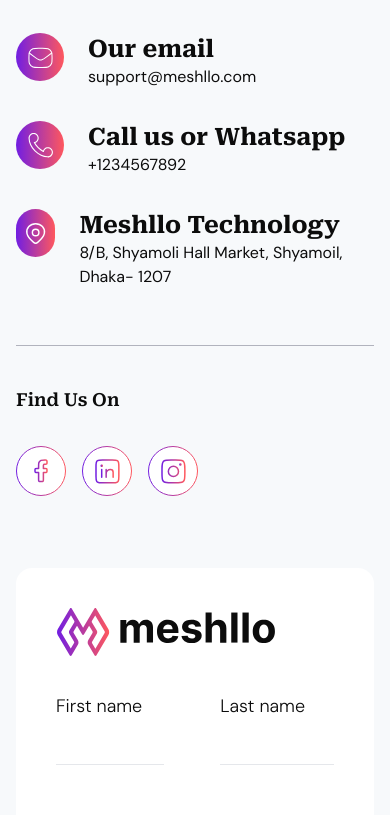
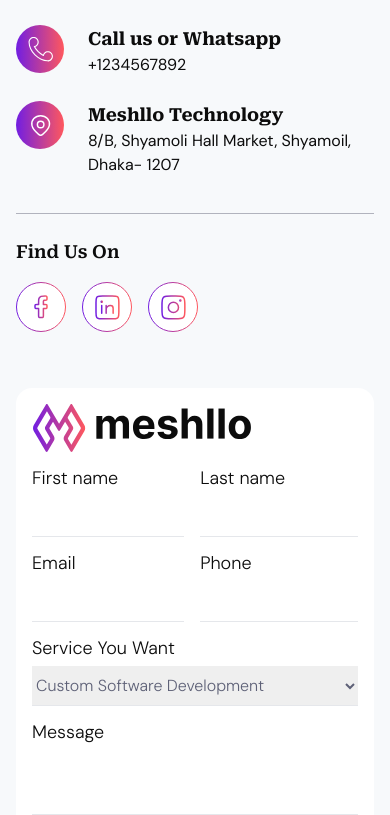
Before and after one commit to nazmuldipu/meshllo, a Next.js app: page / in a window 390 px wide. Shown: the part 9189-10004 px from the top of the page. Built offline with nearby package versions, Linux system fonts and the light colour scheme.

Commit message:
fix: padding adjusted for mobile

```diff
--- a/src/components/templates/contactUs.tsx
+++ b/src/components/templates/contactUs.tsx
@@ -35,7 +35,7 @@ const ContactUs = () => {
   return (
     <ContentWrapper
       background="bg-secondary text-main-text font-sans"
-      className=" py-28"
+      className="py-12 md:py-28"
     >
       <div className="grid lg:grid-cols-5 xl:grid-cols-2 gap-8">
         <div className="lg:col-span-2 xl:col-span-1">
@@ -46,10 +46,10 @@ const ContactUs = () => {
               textAlignment="left"
             />
           </div>
-          <div className="py-10 border-b border-border">
+          <div className="py-6 md:py-10 border-b border-border">
             {data.content.data.map((item, index) => (
-              <div key={item.text} className="flex gap-6 py-4">
-                <div className="bg-meshllo w-12 h-12 rounded-full flex justify-center items-center">
+              <div key={item.text} className="flex gap-6 py-3 md:py-4">
+                <div className="bg-meshllo w-12 h-12 rounded-full flex justify-center items-center shrink-0">
                   <SVGIcon
                     icon={getIcon(item.icon)}
                     size={25}
@@ -57,7 +57,7 @@ const ContactUs = () => {
                   />
                 </div>
                 <div>
-                  <h3 className="text-2xl font-serif font-bold">
+                  <h3 className="text-lg md:text-2xl font-serif font-bold">
                     {item.title}
                   </h3>
                   <p>{item.text}</p>
@@ -65,11 +65,11 @@ const ContactUs = () => {
               </div>
             ))}
           </div>
-          <div className="py-10">
+          <div className="py-6 md:py-10">
             <h4 className="w-full font-serif text-lg md:text-2xl font-semibold">
               Find Us On
             </h4>
-            <div className="flex gap-4 pt-8">
+            <div className="flex gap-4 pt-4 md:pt-8">
               {data.content.socials.map((item, index) => (
                 <a
                   key={item.title}
@@ -90,7 +90,7 @@ const ContactUs = () => {
         </div>
         <form
           action=""
-          className="bg-white rounded-2xl p-10 text-main-text font-light lg:col-span-3 xl:col-span-1"
+          className="bg-white rounded-2xl p-4 md:p-10 text-main-text font-light lg:col-span-3 xl:col-span-1"
         >
           <SVGIcon
             icon={LogoIcon}
@@ -98,7 +98,7 @@ const ContactUs = () => {
             width={220}
             pathClassName="text-secondary-text"
           />
-          <div className="grid md:grid-cols-2 gap-14 py-10">
+          <div className="grid md:grid-cols-2 gap-4 md:gap-14 py-4 md:py-10">
             {data.form.map((item, index) => (
               <div
                 key={item.name}
```
